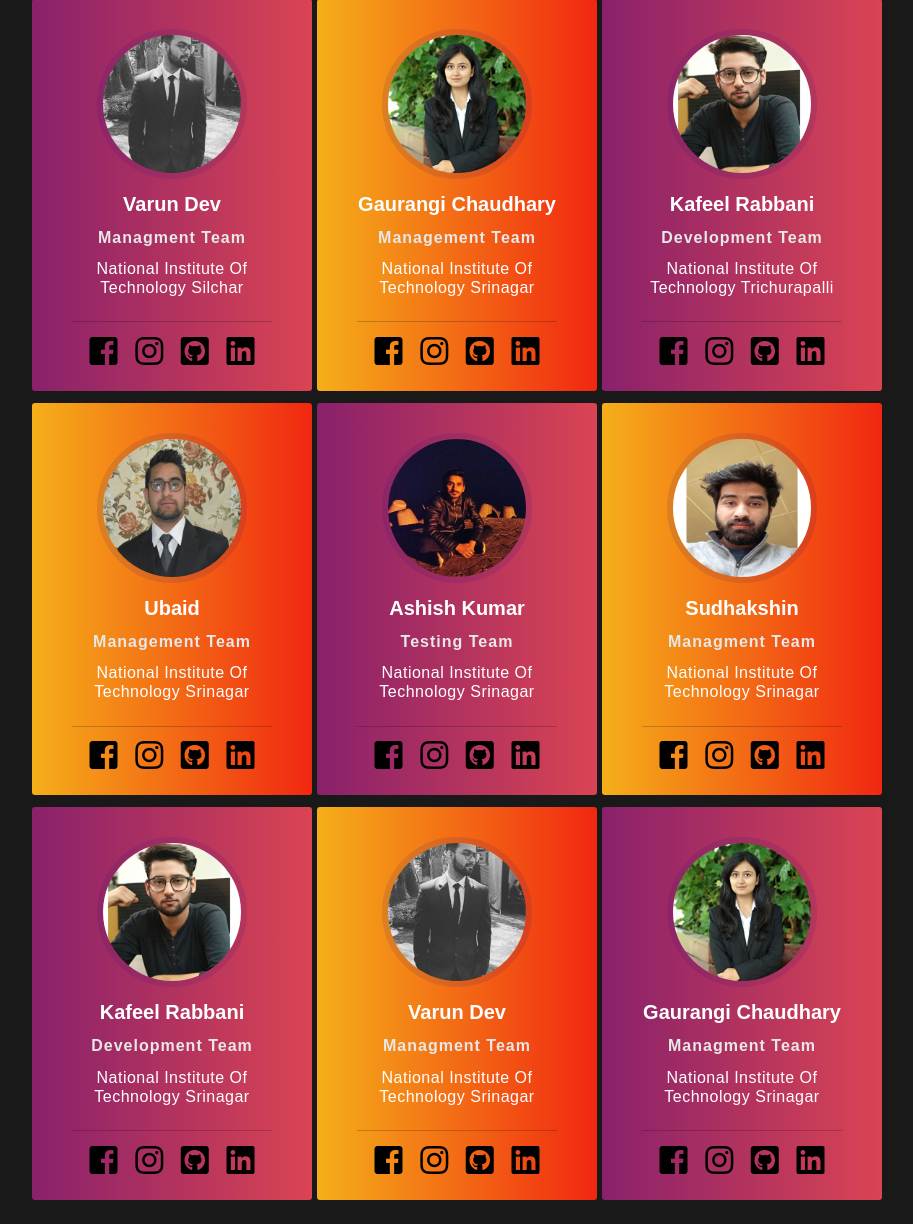
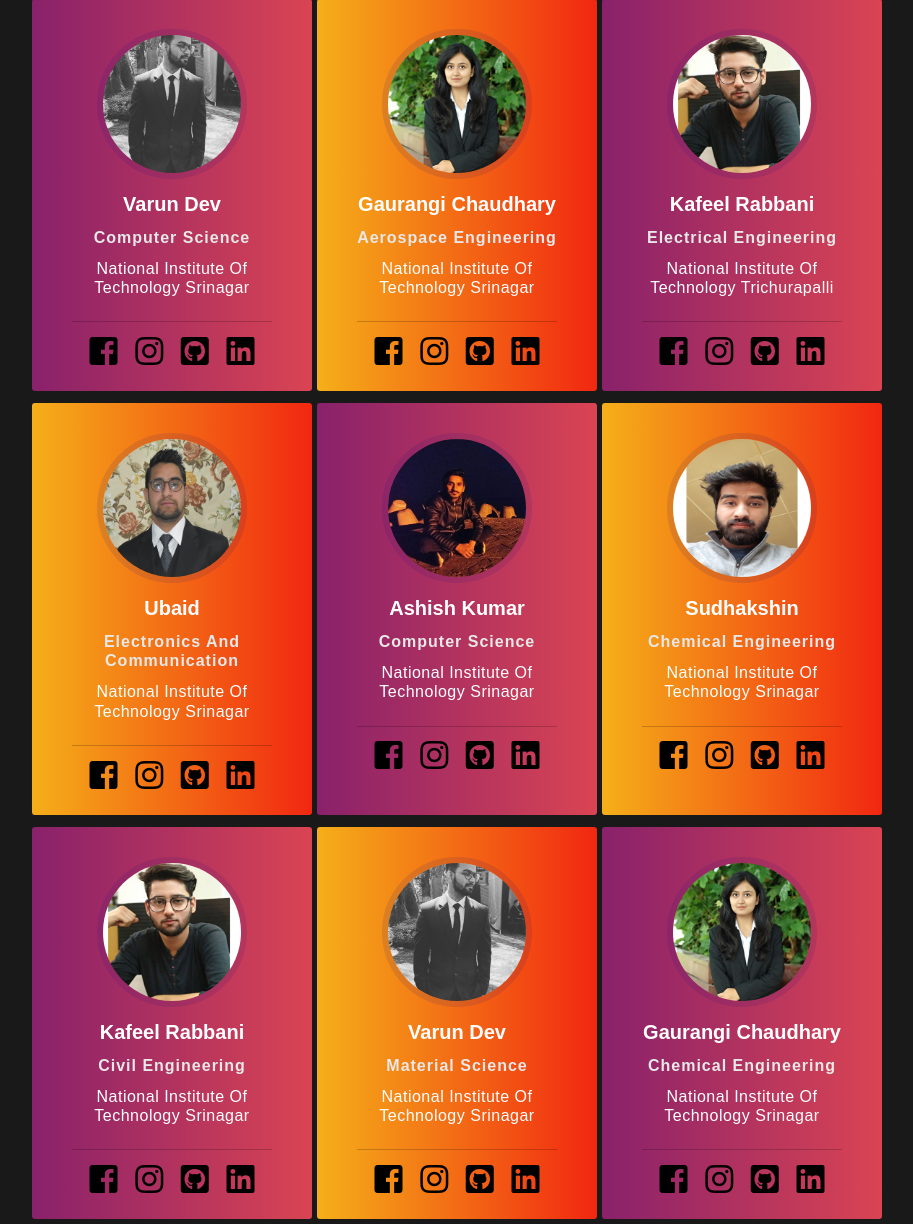
Before and after one commit to pnstech/pnstech.github.io, a PHP site: page /team.html in a window 1280 px wide. Shown: the part 334-1558 px from the top of the page, without its empty margins (183-1096 px from the left). Before the commit the page ends 1534 px from the top, so only its background shows below. Run offline with PHP 8.4, Linux system fonts and the light colour scheme.

Commit message:
coomit another morning

```diff
--- a/css/team.css
+++ b/css/team.css
@@ -88,7 +88,6 @@ font-size:4em;
 	color:	#E8E8E8;
 	font-size:16px;
 	font-family:sans-serif;
-
 }
 
 
--- a/team.html
+++ b/team.html
@@ -62,9 +62,9 @@ crossorigin="anonymous">
 <div class="box">
 <img src="images\varun.png">
 <h3>Varun Dev</h3>
-<p class="team">Managment Team</p>
+<p class="team">Computer Science</p>
 <p>National Institute Of Technology
-Silchar</p>
+Srinagar</p>
 <ul class="social">
 <li><a href="#"><i class="fab fa-facebook-square"></i></a></li>
 <li><a href="#"><i class="fab fa-instagram"></i></a></li>
@@ -75,7 +75,7 @@ Silchar</p>
 <div class="box">
 <img src="images\gaurangi.jpg">
 <h3>Gaurangi Chaudhary</h3>
-<p class="team">Management Team</p>
+<p class="team">Aerospace Engineering</p>
 <p>National Institute Of Technology
 Srinagar</p>
 <ul class="social">
@@ -89,7 +89,7 @@ Srinagar</p>
 <div class="box">
 <img src="images\kafeel.png">
 <h3>Kafeel Rabbani</h3>
-<p class="team">Development Team</p>
+<p class="team">Electrical Engineering</p>
 <p>National Institute Of Technology
 Trichurapalli</p>
 <ul class="social">
@@ -103,7 +103,7 @@ Trichurapalli</p>
 <div class="box">
 <img src="images\ubaid.png">
 <h3>Ubaid</h3>
-<p class="team">Management Team</p>
+<p class="team">Electronics And Communication</p>
 <p>National Institute Of Technology
 Srinagar</p>
 <ul class="social">
@@ -117,7 +117,7 @@ Srinagar</p>
 <div class="box">
 <img src="images\ashish.jpg">
 <h3>Ashish Kumar</h3>
-<p class="team">Testing Team</p>
+<p class="team">Computer Science</p>
 <p>National Institute Of Technology
 Srinagar</p>
 <ul class="social">
@@ -131,7 +131,7 @@ Srinagar</p>
 <div class="box">
 <img src="images\sudhakshin.png">
 <h3>Sudhakshin</h3>
-<p class="team">Managment Team</p>
+<p class="team">Chemical Engineering</p>
 <p>National Institute Of Technology
 Srinagar</p>
 <ul class="social">
@@ -145,7 +145,7 @@ Srinagar</p>
 <div class="box">
 <img src="images\kafeel.png">
 <h3>Kafeel Rabbani</h3>
-<p class="team">Development Team</p>
+<p class="team">Civil Engineering</p>
 <p>National Institute Of Technology
 Srinagar</p>
 <ul class="social">
@@ -159,7 +159,7 @@ Srinagar</p>
 <div class="box">
 <img src="images\varun.png">
 <h3>Varun Dev</h3>
-<p class="team">Managment Team</p>
+<p class="team">Material Science</p>
 <p>National Institute Of Technology
 Srinagar</p>
 <ul class="social">
@@ -173,7 +173,7 @@ Srinagar</p>
 <div class="box">
 <img src="images\gaurangi.jpg">
 <h3>Gaurangi Chaudhary</h3>
-<p class="team">Managment Team</p>
+<p class="team">Chemical Engineering</p>
 <p>National Institute Of Technology
 Srinagar</p>
 <ul class="social">
```
Also changed, not shown: index.html (+115 -15 lines), images/cut.png (added).
